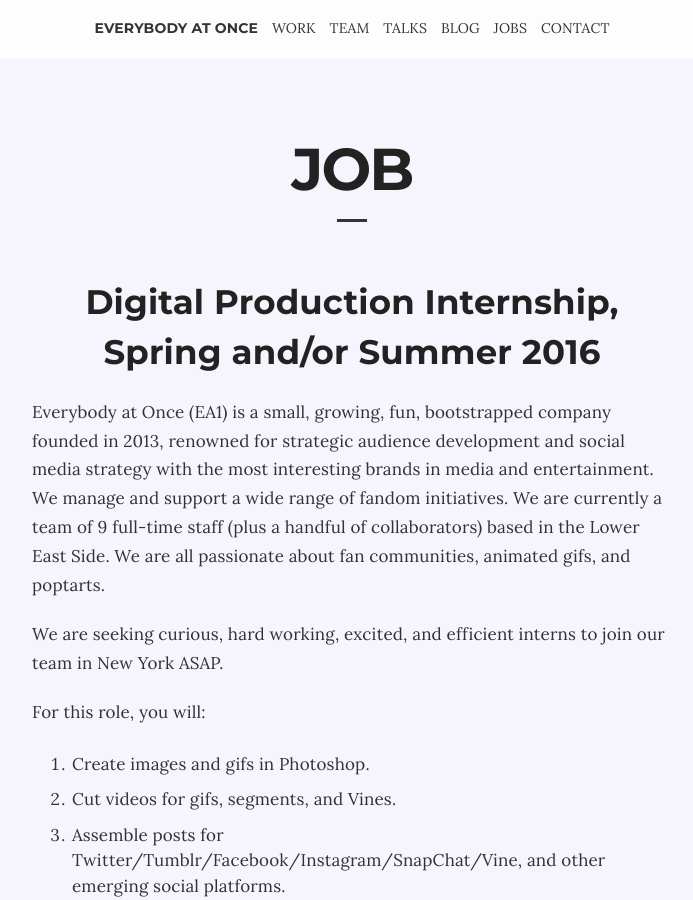
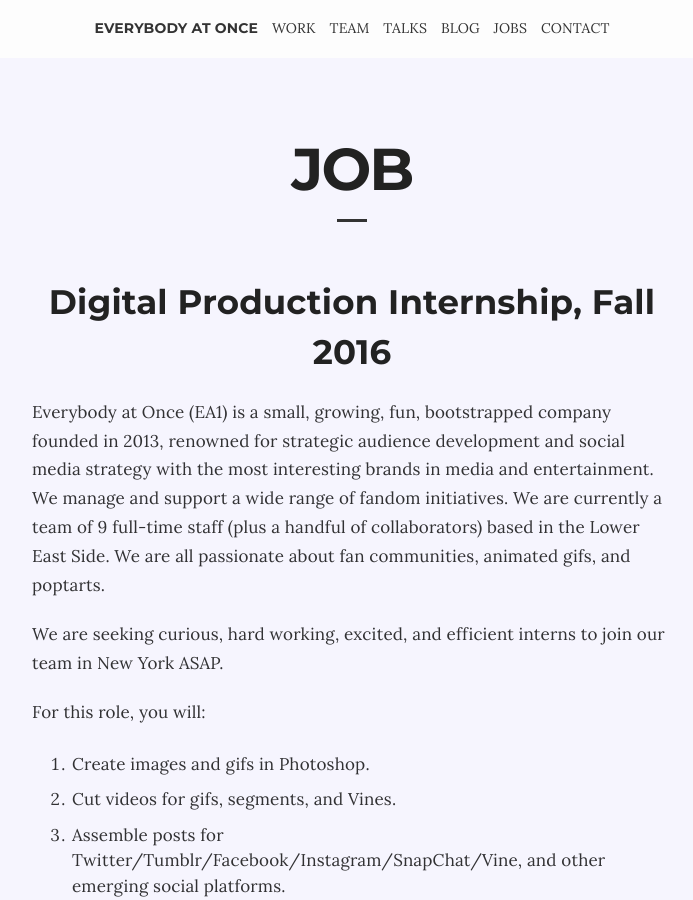
Before and after one commit to everybodyatonce/ea1-dot-co, a Jekyll site: the page built from _jobs/digital-product-internship-fall.md, in a window 1280 px wide and 900 px high. Shown: the whole window, without its empty margins (288-981 px from the left). Built offline with Jekyll 4.4.1, drawn with Linux system fonts in a browser that asks for light colours; nearby versions of some CDN libraries; Markdown is read by kramdown in place of the engine named in the settings.

Commit message:
Update digital-product-internship-fall.md

```diff
--- a/_jobs/digital-product-internship-fall.md
+++ b/_jobs/digital-product-internship-fall.md
@@ -1,6 +1,6 @@
 ---
 layout: job
-title: "Digital Production Internship, Spring and/or Summer 2016"
+title: "Digital Production Internship, Fall 2016"
 description: "We are seeking curious, hard working, excited, and efficient interns to join our team in New York ASAP"
 published: true
 ---
```
